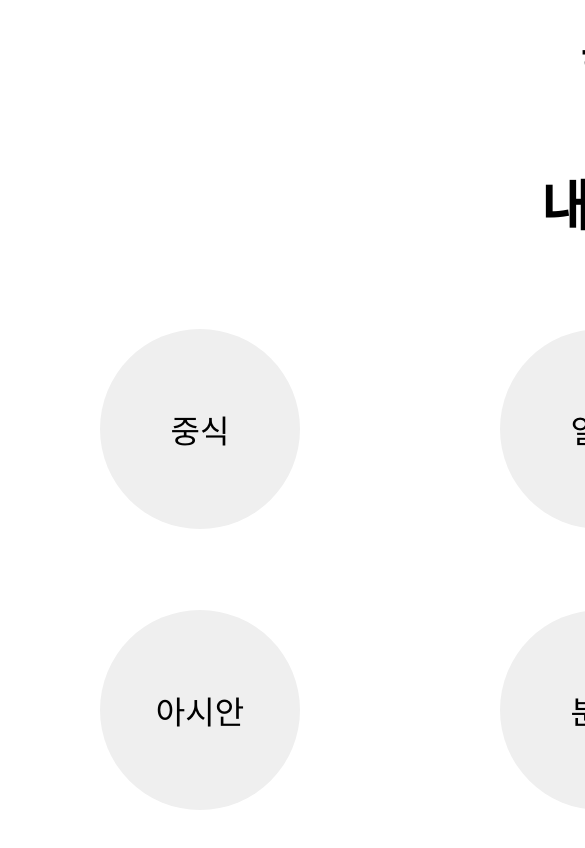
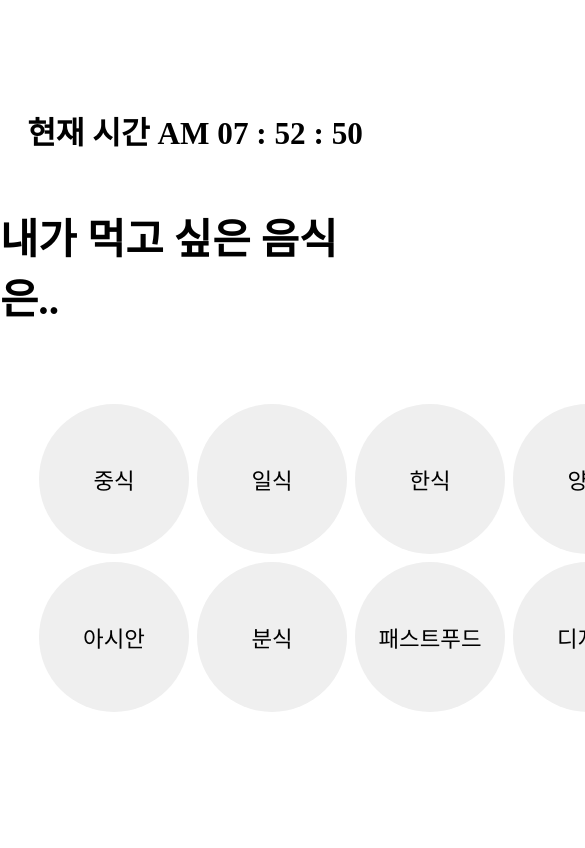
Before and after one commit to mihyunLee/react-momuckji, a React (Create React App) app: page /category in a window 390 px wide. Shown: the top 848 px of the page, 585 px wide, since content can reach past the window. Built offline with nearby package versions, Linux system fonts and the light colour scheme; no server answers; a web font is replaced by a local one.

Commit message:
style: #6 - 카테고리 화면 반응형 적용

```diff
--- a/src/components/CategoryItem.js
+++ b/src/components/CategoryItem.js
@@ -40,6 +40,16 @@ const CategoryButton = styled.button`
   display: flex;
   align-items: center;
   justify-content: center;
+
+  @media screen and (max-width: 480px) {
+    font-size: 0.8rem;
+  }
+  @media screen and (max-width: 768px) {
+    font-size: 1rem;
+  }
+  @media screen and (max-width: 1200px) {
+    font-size: 1.4rem;
+  }
 `;
 
 const pickRandomFood = (food) => {
--- a/src/components/CategoryList.js
+++ b/src/components/CategoryList.js
@@ -8,11 +8,29 @@ const CategoryListBlock = styled.div`
   grid-template-rows: repeat(2, 200px);
   justify-content: space-around;
   align-content: space-between;
+  gap: 50px;
 
-  width: 100%;
+  width: 80%;
   height: 100%;
 
   padding: 50px 0;
+
+  @media screen and (max-width: 480px) {
+    grid-template-columns: repeat(4, 40px);
+    grid-template-rows: repeat(2, 40px);
+    gap: 2px;
+  }
+
+  @media screen and (max-width: 768px) {
+    grid-template-columns: repeat(4, 100px);
+    grid-template-rows: repeat(2, 100px);
+    gap: 8px;
+  }
+
+  @media screen and (max-width: 1200px) {
+    grid-template-columns: repeat(4, 150px);
+    grid-template-rows: repeat(2, 150px);
+  }
 `;
 
 const CategoryList = () => {
--- a/src/components/CategoryTemplate.js
+++ b/src/components/CategoryTemplate.js
@@ -7,12 +7,24 @@ const CategoryBlock = styled.div`
   justify-content: center;
   align-items: center;
 
-  width: 1600px;
-  height: 860px;
+  width: 100%;
+  height: 100%;
 
   margin: 0 auto;
 
   font-size: 1.7rem;
+
+  @media screen and (max-width: 480px) {
+    font-size: 0.7rem;
+  }
+
+  @media screen and (max-width: 768px) {
+    font-size: 1.2rem;
+  }
+
+  @media screen and (max-width: 1200px) {
+    font-size: 1.3rem;
+  }
 `;
 
 const CategoryTemplate = ({ children }) => {
```
